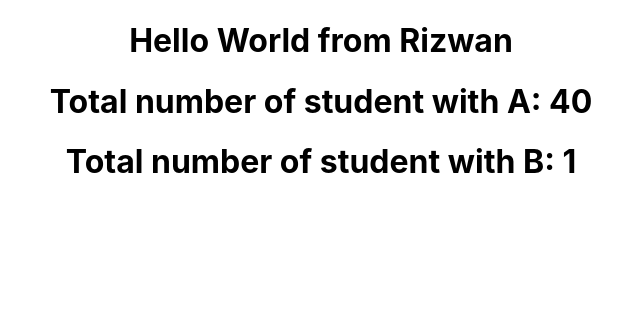
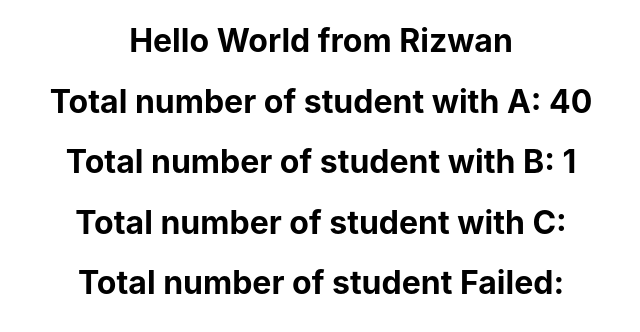
Before and after one commit to Rizwan-Hashmi/assign, a React (Create React App) app: page / in a window 1280 px wide. Shown: the top 332 px of the page, without its empty margins (319-959 px from the left). Built offline with nearby package versions, Linux system fonts and the light colour scheme.

Commit message:
Update student.js
Added grades

```diff
--- a/src/student.js
+++ b/src/student.js
@@ -5,6 +5,8 @@ function Student (props){
         <div>
             <h1> Total number of student with A: {props.totalA}</h1>
             <h1> Total number of student with B: {props.totalB}</h1>
+            <h1> Total number of student with C: {props.totalC}</h1>
+            <h1> Total number of student Failed: {props.totalF}</h1>
         </div>
     )
 }
```
